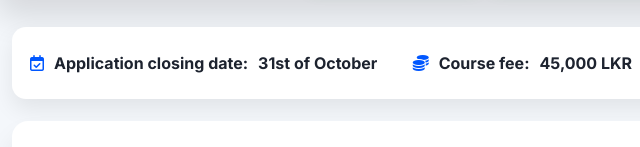
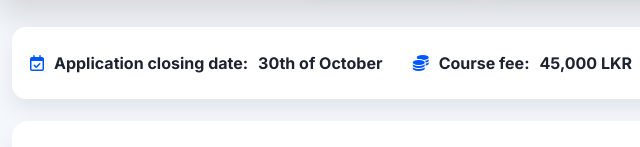
Before and after one commit to UoMTCPShortcourse/UrbInformatics, a plain HTML site: page index.html in a window 1280 px wide. Shown: the part 653-800 px from the top of the page, 44-684 px from the left. Drawn offline with Linux system fonts and the light colour scheme.

Commit message:
Update index.html

```diff
--- a/index.html
+++ b/index.html
@@ -97,7 +97,7 @@
 <!-- BASIC INFO -->
 <div class="basic">
   <div class="basic-card">
-    <div class="basic-item"><i class="fa-regular fa-calendar-check"></i> Application closing date: <strong>31st of October</strong></div>
+    <div class="basic-item"><i class="fa-regular fa-calendar-check"></i> Application closing date: <strong>30th of October</strong></div>
     <div class="basic-item"><i class="fa-solid fa-coins"></i> Course fee: <strong>45,000 LKR</strong></div>
     <div class="basic-item"><i class="fa-solid fa-chalkboard-user"></i> Lecture mode: <strong>Both Physical [30 hrs] &amp; Online [15 hrs], every Sunday</strong></div>
   </div>
```
